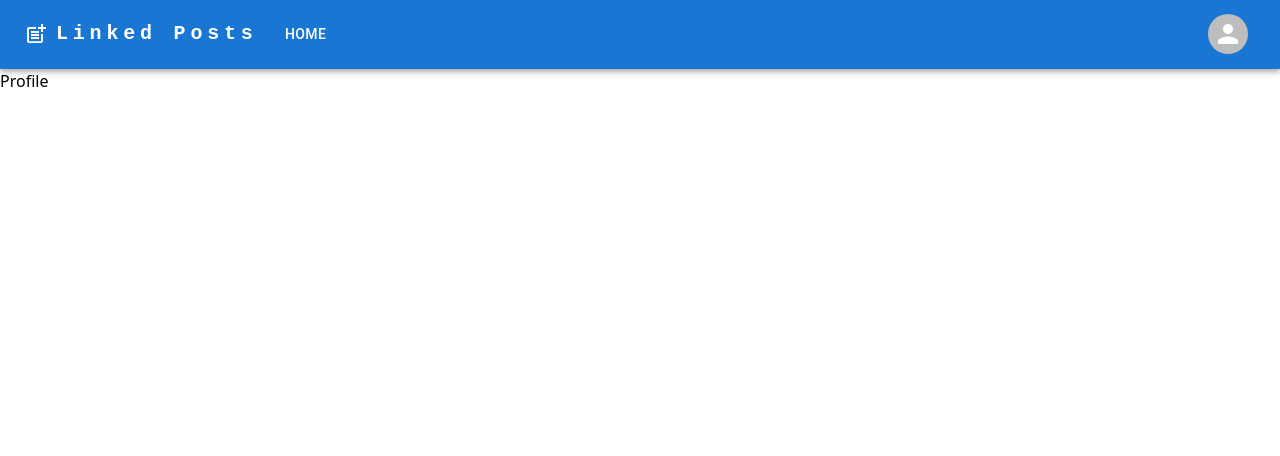
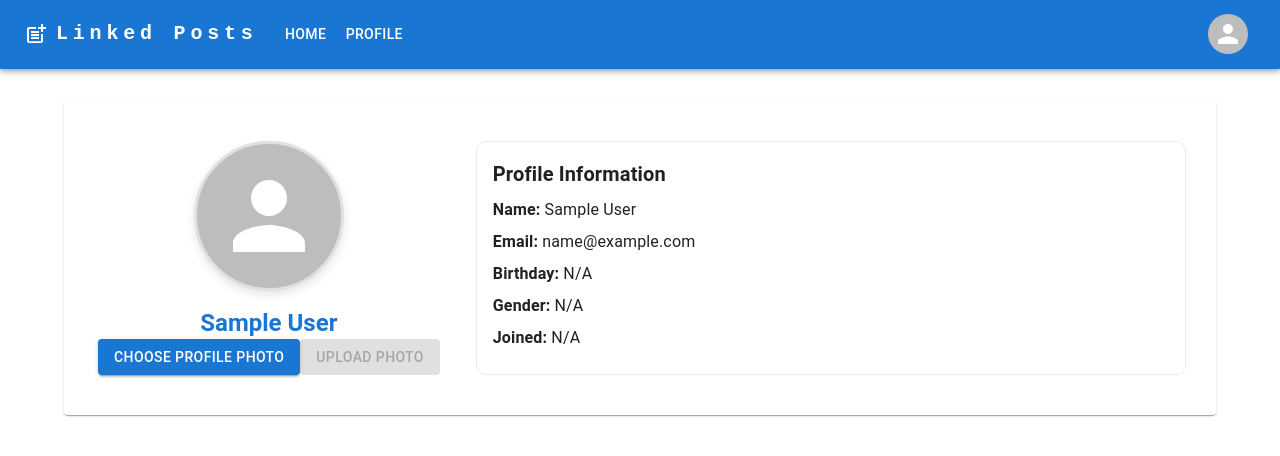
Before and after one commit to Abanoub-Abd-Elmessih/Linked-Posts, a React (Vite) app: page /profile in a window 1280 px wide. Shown: the top 456 px of the page. Built offline with nearby package versions, Linux system fonts and the light colour scheme; sample sign-in values are in the browser's storage.

Commit message:
add profile Page & Upload Photo

```diff
--- a/package.json
+++ b/package.json
@@ -19,6 +19,7 @@
     "formik": "^2.4.6",
     "react": "^18.3.1",
     "react-dom": "^18.3.1",
+    "react-hot-toast": "^2.4.1",
     "react-redux": "^9.1.2",
     "react-router-dom": "^7.0.2",
     "yup": "^1.4.0"
--- a/src/App.tsx
+++ b/src/App.tsx
@@ -8,6 +8,7 @@ import { store } from "./lib/store";
 import ProtectedRoute from "./Components/ProtectedRoute";
 import Profile from "./Pages/Profile";
 import SinglePost from "./Pages/PostDetails";
+import { Toaster } from "react-hot-toast";
 function App() {
   const router = createBrowserRouter([
     {
@@ -47,6 +48,7 @@ function App() {
   return (
     <Provider store={store}>
       <RouterProvider router={router} />
+      <Toaster />
     </Provider>
   );
 }
--- a/src/Components/Navbar.tsx
+++ b/src/Components/Navbar.tsx
@@ -27,12 +27,14 @@ function Navbar() {
           { path: "/registration", text: "Registration" },
         ]
       : []),
-    ...(token ? [{ path: "/", text: "Home" }] : []),
+    ...(token ? [
+      { path: "/", text: "Home" },
+      { path: "/profile", text: "Profile" },
+    ] : []),
   ];
   const settings = [
     ...(token
       ? [
-          { path: "/profile", text: "Profile" },
           { path: "/login", text: "Logout" },
         ]
       : []),
--- a/src/Interfaces/UserData.ts
+++ b/src/Interfaces/UserData.ts
@@ -1,4 +1,4 @@
-export interface User {
+export interface UserDataInterface {
     _id: string;
     name: string;
     email: string;
--- a/src/Pages/Profile.tsx
+++ b/src/Pages/Profile.tsx
@@ -1,5 +1,172 @@
+/* eslint-disable @typescript-eslint/no-explicit-any */
+import React, { useState } from 'react';
+import { Formik, Form } from 'formik';
+import {
+  Container,
+  Typography,
+  Card,
+  CardContent,
+  Avatar,
+  Box,
+  Button,
+  CircularProgress
+} from "@mui/material";
+import { useSelector, useDispatch } from "react-redux";
+import { GlobalState } from "../lib/store";
+import { uploadUserPhoto } from '../lib/Slices/ProfileSlice';
+import toast from 'react-hot-toast';
+
 export default function Profile() {
+  const dispatch = useDispatch();
+  const { userData } = useSelector((state: GlobalState) => state.auth);
+  const [selectedFile, setSelectedFile] = useState<File | null>(null);
+  const [previewUrl, setPreviewUrl] = useState<string | null>(null);  // Add preview state
+  const [isLoading, setIsLoading] = useState<boolean>(false); // Loading state
+
+  const handleFileChange = (event: React.ChangeEvent<HTMLInputElement>) => {
+    if (event.target.files && event.target.files.length > 0) {
+      const file = event.target.files[0];
+      setSelectedFile(file);
+
+      // Generate a preview URL for the selected image
+      const preview = URL.createObjectURL(file);
+      setPreviewUrl(preview);
+    }
+  };
+
+  const handlePhotoUpload = async () => {
+    if (!selectedFile) {
+      toast.error('Please select a file first');
+      return;
+    }
+
+    const formData = new FormData();
+    formData.append('photo', selectedFile);
+
+    setIsLoading(true);  // Set loading to true when upload starts
+
+    try {
+      // Dispatch the upload action from the auth slice
+      await dispatch(uploadUserPhoto(formData) as any).unwrap();
+      toast.success('Profile photo updated successfully!');
+      setSelectedFile(null);
+      setPreviewUrl(null);  // Clear the preview after upload
+    } catch (error) {
+      console.error('Error uploading file', error);
+      toast.error('Failed to upload photo');
+    } finally {
+      setIsLoading(false);  // Set loading to false when upload finishes
+    }
+  };
+
   return (
-    <div>Profile</div>
-  )
+    <Container maxWidth="lg" sx={{ mt: 4, mb: 4 }}>
+      <Card sx={{ py: 5, px: { xs: '0px', sm: '30px' } }}>
+        <Box
+          display="flex"
+          flexDirection={{ xs: "column", md: "row" }}
+          alignItems="center"
+          gap={4}
+        >
+          {/* Profile Picture and Name */}
+          <Box textAlign="center" flexBasis="33%">
+            <Avatar
+              src={previewUrl || userData?.photo}
+              alt={userData?.name}
+              sx={{
+                width: 150,
+                height: 150,
+                border: "3px solid #e0e0e0",
+                boxShadow: "0px 4px 10px rgba(0, 0, 0, 0.1)",
+                mx: "auto",
+              }}
+            />
+            <Typography
+              variant="h5"
+              sx={{ mt: 2, fontWeight: 600, color: "primary.main" }}
+            >
+              {userData?.name}
+            </Typography>
+            <Box className="p-3 flex flex-col justify-center items-center gap-3">
+              <input
+                id="profile-photo-upload"
+                type="file"
+                accept="image/jpg,image/jpeg,image/png"
+                onChange={handleFileChange}
+                style={{ display: 'none' }}
+              />
+              <label htmlFor="profile-photo-upload">
+                <Button
+                  variant="contained"
+                  component="span"
+                >
+                  Choose Profile Photo
+                </Button>
+              </label>
+              <Button
+                variant="contained"
+                color="primary"
+                onClick={handlePhotoUpload}
+                disabled={!selectedFile || isLoading}  // Disable button when loading
+                className='w-3/4'
+              >
+                {isLoading ? (
+                  <CircularProgress size="25px" />
+                ) : (
+                  'Upload Photo'
+                )}
+              </Button>
+            </Box>
+          </Box>
+
+          {/* User Details */}
+          <Box
+            flexBasis="67%"
+            sx={{ border: "1px solid #ECEBDE", borderRadius: "10px" }}
+          >
+            <Formik
+              initialValues={{
+                name: userData?.name || '',
+                email: userData?.email || '',
+                dateOfBirth: userData?.dateOfBirth || '',
+                gender: userData?.gender || '',
+                createdAt: userData?.createdAt
+                  ? new Date(userData.createdAt).toLocaleDateString()
+                  : 'N/A'
+              }}
+              onSubmit={(values) => {
+                // Implement update profile logic if needed
+                console.log(values);
+              }}
+            >
+              {({ values }) => (
+                <Form>
+                  <CardContent>
+                    <Typography variant="h6" gutterBottom sx={{ fontWeight: 600 }}>
+                      Profile Information
+                    </Typography>
+                    <Typography variant="body1" sx={{ mt: 1 }}>
+                      <strong>Name:</strong> {values.name || "N/A"}
+                    </Typography>
+                    <Typography variant="body1" sx={{ mt: 1 }}>
+                      <strong>Email:</strong> {values.email || "N/A"}
+                    </Typography>
+                    <Typography variant="body1" sx={{ mt: 1 }}>
+                      <strong>Birthday:</strong> {values.dateOfBirth || "N/A"}
+                    </Typography>
+                    <Typography variant="body1" sx={{ mt: 1 }}>
+                      <strong>Gender:</strong> {values.gender || "N/A"}
+                    </Typography>
+                    <Typography variant="body1" sx={{ mt: 1 }}>
+                      <strong>Joined:</strong> {values.createdAt}
+                    </Typography>
+                  </CardContent>
+                </Form>
+              )}
+            </Formik>
+          </Box>
+        </Box>
+      </Card>
+    </Container>
+  );
 }
--- a/src/lib/Slices/AuthSlice.ts
+++ b/src/lib/Slices/AuthSlice.ts
@@ -2,13 +2,12 @@
 import { createAsyncThunk, createSlice } from "@reduxjs/toolkit";
 import axios from "axios";
 import { LoginData } from "../../Interfaces/LoginData";
-import { User } from "../../Interfaces/Posts";
+import { UserDataInterface } from "../../Interfaces/UserData";
 
 export const login = createAsyncThunk('Auth/login', async (values: LoginData)=>{
     const response = await axios.post('https://linked-posts.routemisr.com/users/signin', values);
-
     return response;
-})
+});
 
 export const getUserData = createAsyncThunk('Auth/getUserData', async ()=>{
   try {
@@ -20,9 +19,12 @@ export const getUserData = createAsyncThunk('Auth/getUserData', async ()=>{
     return response.data;
   } catch (error) {
     console.log(error);
+    throw error;
+  }
+});
 
-  }
-})
+// New async thunk for uploading user photo
+
 
 interface AuthState {
   token: string;
@@ -30,7 +32,7 @@ interface AuthState {
   isError: boolean;
   error: string;
   isSuccess: boolean;
-  userData: User | null;
+  userData: UserDataInterface | null;
 }
 
 // Initial state
@@ -45,15 +47,6 @@ const initialState: AuthState = {
 
 export const authSlice = createSlice({
   name: "Auth",
-  // initialState: {
-  //   token: localStorage.getItem('token') || '',
-  //   isLoading: false,
-  //   isError: false,
-  //   error: '',
-  //   isSuccess: false,
-  //   userData: localStorage.getItem('userData')
-  //   ? JSON.parse(localStorage.getItem('userData') as string) : ''
-  // },
   initialState,
   reducers: {
     logout(state) {
@@ -96,7 +89,7 @@ export const authSlice = createSlice({
     .addCase(getUserData.rejected, (state, action: any) => {
       state.userData = null;
       state.error = action.payload?.message ?? 'Failed to fetch user data';
-    });
+    })
   }
 });
 
--- /dev/null
+++ b/src/lib/Slices/ProfileSlice.ts
@@ -0,0 +1,61 @@
+/* eslint-disable @typescript-eslint/no-explicit-any */
+import { createAsyncThunk, createSlice } from "@reduxjs/toolkit";
+import { getUserData } from "./AuthSlice";
+import axios from "axios";
+import { UserDataInterface } from "../../Interfaces/UserData";
+
+export const uploadUserPhoto = createAsyncThunk(
+    'Profile/uploadUserPhoto',
+    async (formData: FormData, { dispatch }) => {
+      try {
+        const response = await axios.put(
+          'https://linked-posts.routemisr.com/users/upload-photo',
+          formData,
+          {
+            headers: {
+              'Content-Type': 'multipart/form-data',
+              'token': localStorage.getItem('token') || ''
+            }
+          }
+        );
+        await dispatch(getUserData());
+
+        return response.data;
+      } catch (error) {
+        console.error('Error uploading photo', error);
+        throw error;
+      }
+    }
+  );
+
+  interface ProfileState {
+    userData: UserDataInterface | null; // You can replace 'any' with your actual user data type
+    isLoading: boolean;
+    error: string | null;
+  }
+
+  const initialState: ProfileState = {
+    userData: null, // Assuming initially no data is available
+    isLoading: false,
+    error: null,
+  };
+
+
+  export const profileSlice = createSlice({
+    name: "Profile",
+    initialState,
+    reducers: {
+    },
+    extraReducers(builder){
+      // Handle Photo Upload
+      builder.addCase(uploadUserPhoto.fulfilled, (_state, action) => {
+        console.log('Photo uploaded successfully', action.payload);
+        // The photo will be updated via getUserData that's called in the thunk
+      })
+      .addCase(uploadUserPhoto.rejected, (state, action: any) => {
+        state.error = action.error.message ?? 'Failed to upload photo';
+      });
+    }
+  });
+
+  export const profileReducer = profileSlice.reducer;
--- a/src/lib/store.ts
+++ b/src/lib/store.ts
@@ -1,14 +1,14 @@
 import { configureStore } from "@reduxjs/toolkit";
 import { authReducer } from "./Slices/AuthSlice";
 import { postsReducer } from "./Slices/PostsSlice";
-// import { userReducer } from "./Slices/UserSlice";
+import { profileReducer } from "./Slices/ProfileSlice";
 
 export const store = configureStore({
     reducer:{
         auth:authReducer,
         posts:postsReducer,
-        // user:userReducer,
-    }
+        profile: profileReducer,
+        }
 })
 
 export type AppDispatch = typeof store.dispatch
```
Also changed, not shown: 1 other file (tests, documents, lock files or other folders).
